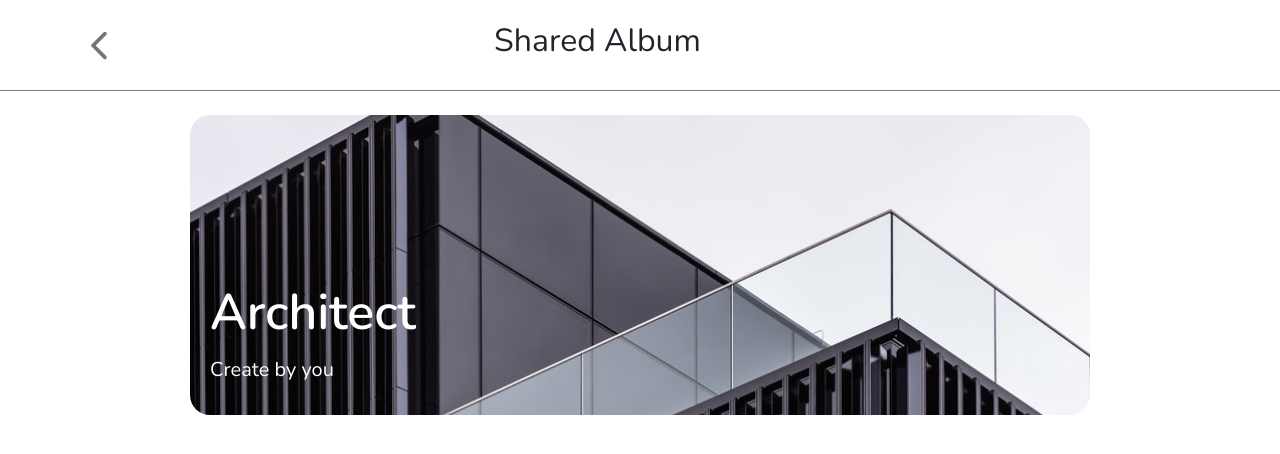
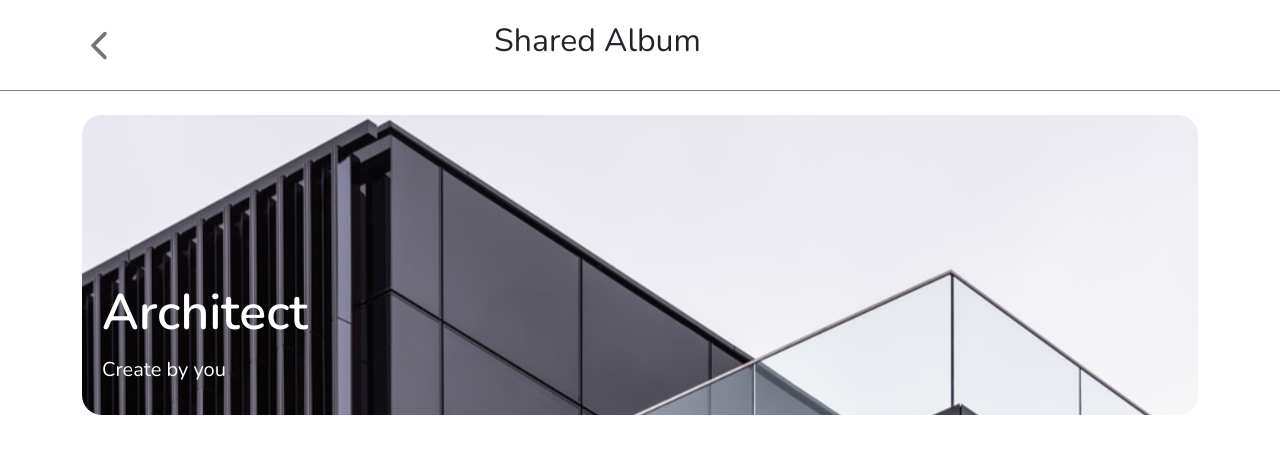
Before and after one commit to fillahfirdausyah/photo-sharing, a React (Create React App) app: page /preview in a window 1280 px wide. Shown: the top 454 px of the page. Built offline with nearby package versions, Linux system fonts and the light colour scheme; the HTML template or start-up script is replaced by a standard one.

Commit message:
fix width cover and cover img

```diff
--- a/src/Component/Cover/style.css
+++ b/src/Component/Cover/style.css
@@ -1,6 +1,7 @@
 .cover {
   margin: 25px auto;
-  width: 900px;
+  /* width: 900px; */
+  width: 100%;
   height: 300px;
   overflow: hidden;
   border-radius: 20px;
@@ -13,10 +14,11 @@
 
 .cover-img img {
   position: absolute;
-  width: 900px;
-  top: -450px;
+  /* width: 900px; */
+  width: 100%;
+  top: -520px;
   left: 0;
-  transition: all .2s ease-in-out;
+  transition: all 0.2s ease-in-out;
 }
 
 .cover-img img:hover {
```
Lines whose indentation alone changed are shown as unchanged.
